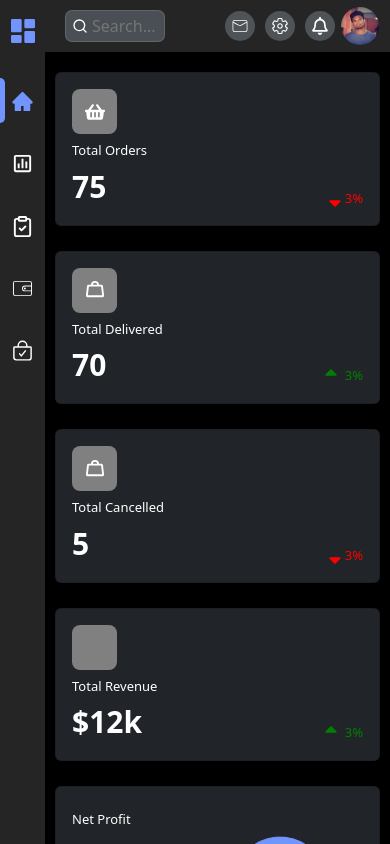
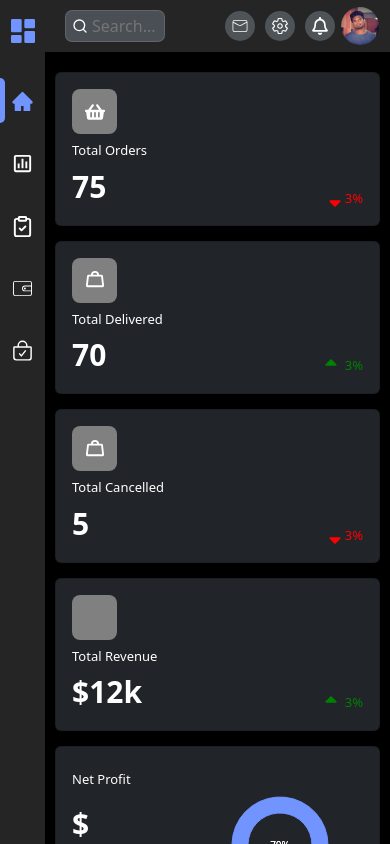
Before and after one commit to karthick587/dashBoard, a React (Create React App) app: page / in a window 390 px wide. Built offline with nearby package versions, Linux system fonts and the light colour scheme.

Commit message:
ui Responsive changes

```diff
--- a/src/App.css
+++ b/src/App.css
@@ -371,15 +371,18 @@ body {
   justify-content: space-evenly;
 }
 
-.middle-left .div .icon.orange{
+.middle-left .div .icon.orange {
   background: #ffa50066;
 }
-.middle-left .div .icon.blue{
+
+.middle-left .div .icon.blue {
   background: #3f51b570;
 }
-.middle-left .div .icon.green{
+
+.middle-left .div .icon.green {
   background: #00968840;
 }
+
 .middle-left .div .icon svg {
   font-size: 28px;
   fill: #ffffff9c;
@@ -409,6 +412,11 @@ body {
 
   .dashboard.container-fluid {
     padding: 20px 10px 0px 10px;
+    overflow-x: hidden;
+  }
+
+  .dash-space {
+    margin: 15px 0;
   }
 
   .search-bar .search-bar-input input {
--- a/src/components/Dashboard.js
+++ b/src/components/Dashboard.js
@@ -6,14 +6,10 @@ import RecentOrders from './dashboard/RecentOrdersAndFeedback';
 const Dashboard = () => {
   return (
     <div className="dashboard container-fluid">
-      <div className="row">
-        <div className="col-lg-12">
-          <Cards />
-          <Activity />
-          <RecentOrders />
-        </div>
-      </div>
-    </div>
+      <Cards />
+      <Activity />
+      <RecentOrders />
+    </div >
   );
 };
 
```
